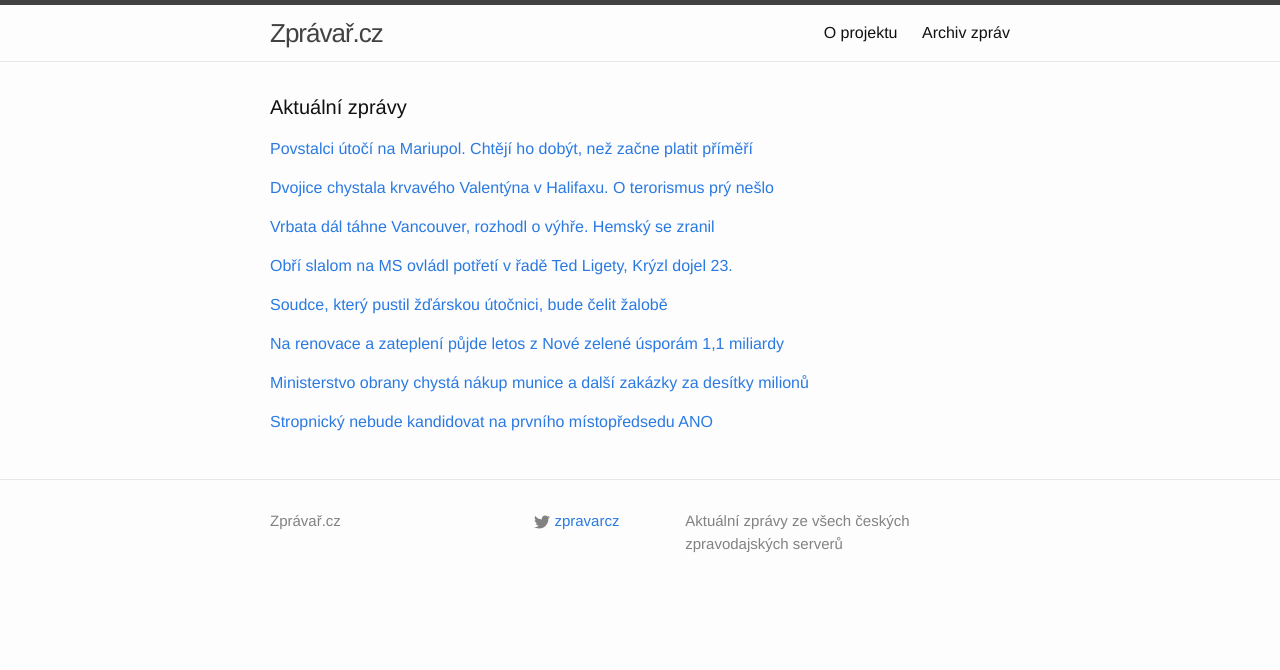
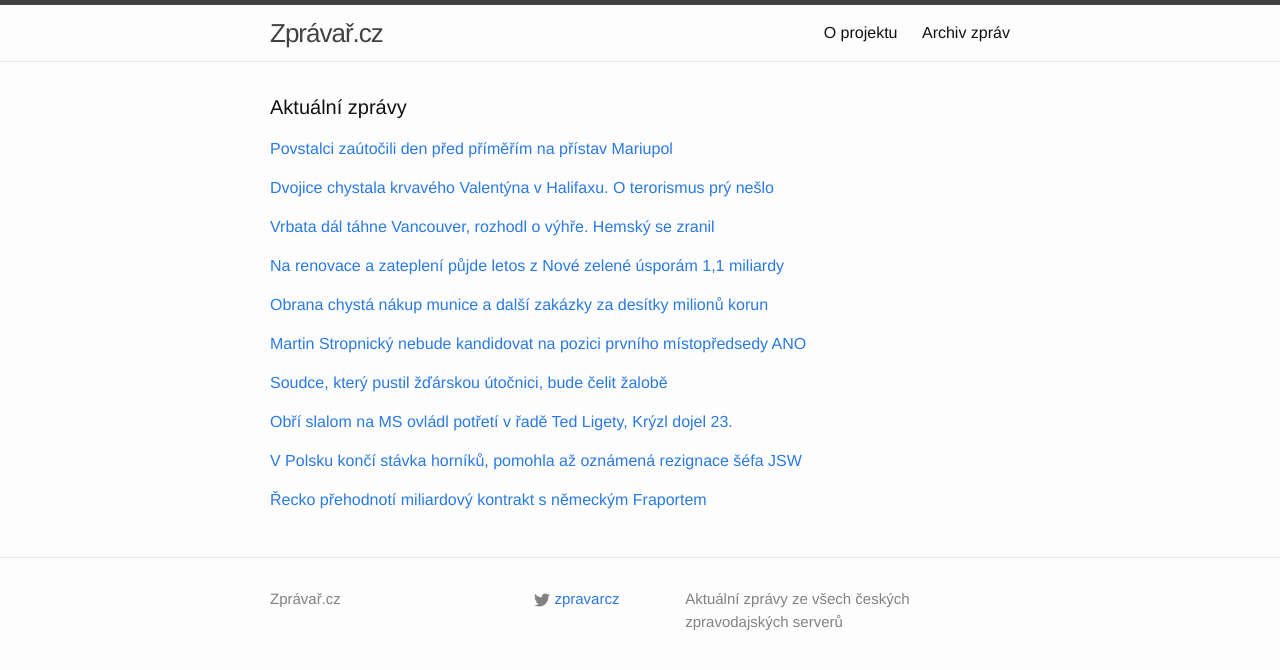
Before and after one commit to adliska/zpravar, a Jekyll site: the page built from index.html, in a window 1280 px wide. Shown: the top 670 px of the page. Built offline with Jekyll 4.4.1, drawn with Linux system fonts in a browser that asks for light colours.

Commit message:
zpravar news update

```diff
--- a/index.html
+++ b/index.html
@@ -5,9 +5,10 @@ layout: default
 <div class="home">
     <h1 class="page-heading">Aktuální zprávy</h1>
 
-<p><a href="javascript:;" onclick="toggle_visibility('zpravy0')">Povstalci útočí na Mariupol. Chtějí ho dobýt, než začne platit příměří</a></p>
+<p><a href="javascript:;" onclick="toggle_visibility('zpravy0')">Povstalci zaútočili den před příměřím na přístav Mariupol</a></p>
 <div id="zpravy0" style="display:none">
 <ul>
+<li><a href=http://www.tyden.cz/rubriky/zahranici/rusko-a-okoli/povstalci-zautocili-den-pred-primerim-na-pristav-mariupol_333460.html>Povstalci zaútočili den před příměřím na přístav Mariupol - www.tyden.cz</a></li>
 <li><a href=http://zpravy.e15.cz/zahranicni/udalosti/povstalci-utoci-na-mariupol-chteji-ho-dobyt-nez-zacne-platit-primeri-1162960>Povstalci útočí na Mariupol. Chtějí ho dobýt, než začne platit příměří - zpravy.e15.cz</a></li>
 <li><a href=http://www.novinky.cz/zahranicni/evropa/361683-tesne-pred-primerim-zautocili-separatiste-na-pristav-mariupol.html>Těsně před příměřím zaútočili separatisté na přístav Mariupol - www.novinky.cz</a></li>
 <li><a href=http://www.ceskenoviny.cz/zpravy/zpravy/povstalci-chteji-primeri-dodrzovat-maji-pry-zaruky-mocnosti/1181338>Povstalci chtějí příměří dodržovat, mají prý záruky mocností - www.ceskenoviny.cz</a></li>
@@ -46,42 +47,58 @@ layout: default
 <li><a href=http://www.sportovninoviny.cz/zpravy/vrbata-bodoval-v-nhl-poosme-za-sebou-new-jersey-opet-prohralo/1181304>Vrbata bodoval v NHL poosmé za sebou, New Jersey opět prohrálo - www.sportovninoviny.cz</a></li>
 <li><a href=http://hokej.idnes.cz/vrbata-si-vytvoril-novy-osobni-rekord-dh4-/nhl.aspx?c=A150214_071342_nhl_Mkr>Vrbata si vytvořil nový osobní rekord, Voráček bral jubilejní 60. bod - hokej.idnes.cz</a></li>
 </ul>
-</div><p><a href="javascript:;" onclick="toggle_visibility('zpravy3')">Obří slalom na MS ovládl potřetí v řadě Ted Ligety, Krýzl dojel 23.</a></p>
+</div><p><a href="javascript:;" onclick="toggle_visibility('zpravy3')">Na renovace a zateplení půjde letos z Nové zelené úsporám 1,1 miliardy</a></p>
 <div id="zpravy3" style="display:none">
+<ul>
+<li><a href=http://zpravy.e15.cz/byznys/reality-a-stavebnictvi/na-renovace-a-zatepleni-pujde-letos-z-nove-zelene-usporam-1-1-miliardy-1162965>Na renovace a zateplení půjde letos z Nové zelené úsporám 1,1 miliardy - zpravy.e15.cz</a></li>
+<li><a href=http://byznys.ihned.cz/c1-63535760-v-programu-nova-zelena-usporam-bude-letos-k-dispozici-1-1-miliardy-korun>V programu Nová zelená úsporám bude letos k dispozici 1,1 miliardy korun - byznys.ihned.cz</a></li>
+<li><a href=http://domaci.ihned.cz/c1-63535760-v-programu-nova-zelena-usporam-bude-letos-k-dispozici-1-1-miliardy-korun>V programu Nová zelená úsporám bude letos k dispozici 1,1 miliardy korun - domaci.ihned.cz</a></li>
+<li><a href=http://www.financninoviny.cz/zpravodajstvi/zpravy/dotace-na-energeticke-uspory-opet-od-1-dubna-bude-v-nich-1-1-mld/1181331>Dotace na energetické úspory opět od 1.dubna, bude v nich 1,1 mld - www.financninoviny.cz</a></li>
+</ul>
+</div><p><a href="javascript:;" onclick="toggle_visibility('zpravy4')">Obrana chystá nákup munice a další zakázky za desítky milionů korun </a></p>
+<div id="zpravy4" style="display:none">
+<ul>
+<li><a href=http://www.lidovky.cz/obrana-chysta-nakup-munice-a-dalsi-zakazky-za-desitky-milionu-korun-110-/zpravy-domov.aspx?c=A150214_110205_ln_domov_mct>Obrana chystá nákup munice a další zakázky za desítky milionů korun  - www.lidovky.cz</a></li>
+<li><a href=http://www.denik.cz/z_domova/ministerstvo-obrany-chysta-nakup-munice-a-dalsi-zakazky-za-desitky-milionu-20150.html>Ministerstvo obrany chystá nákup munice a další zakázky za desítky milionů - www.denik.cz</a></li>
+<li><a href=http://www.ceskenoviny.cz/zpravy/zpravy/obrana-chysta-nakup-munice-a-dalsi-zakazky-za-desitky-milionu-kc/1181337>Obrana chystá nákup munice a další zakázky za desítky milionů Kč - www.ceskenoviny.cz</a></li>
+<li><a href=http://domaci.ihned.cz/c1-63535770-ministerstvo-obrany-vypise-desetimilionove-zakazky-na-munici-a-inovace>Ministerstvo obrany vypíše desetimilionové zakázky na munici a inovace - domaci.ihned.cz</a></li>
+</ul>
+</div><p><a href="javascript:;" onclick="toggle_visibility('zpravy5')">Martin Stropnický nebude kandidovat na pozici prvního místopředsedy ANO</a></p>
+<div id="zpravy5" style="display:none">
+<ul>
+<li><a href=http://domaci.ihned.cz/c1-63535790-martin-stropnicky-nebude-kandidovat-na-pozici-prvniho-mistopredsedy-ano>Martin Stropnický nebude kandidovat na pozici prvního místopředsedy ANO - domaci.ihned.cz</a></li>
+<li><a href=http://zpravy.e15.cz/domaci/politika/stropnicky-nebude-kandidovat-na-prvniho-mistopredsedu-ano-1162957>Stropnický nebude kandidovat na prvního místopředsedu ANO - zpravy.e15.cz</a></li>
+<li><a href=http://www.ceskenoviny.cz/zpravy/zpravy/stropnicky-nebude-kandidovat-na-prvniho-mistopredsedu-ano/1181295>Stropnický nebude kandidovat na prvního místopředsedu ANO - www.ceskenoviny.cz</a></li>
+<li><a href=http://www.denik.cz/z_domova/stropnicky-nebude-kandidovat-na-prvniho-mistopredsedu-ano-20150214.html>Stropnický nebude kandidovat na prvního místopředsedu ANO - www.denik.cz</a></li>
+</ul>
+</div><p><a href="javascript:;" onclick="toggle_visibility('zpravy6')">Soudce, který pustil žďárskou útočnici, bude čelit žalobě</a></p>
+<div id="zpravy6" style="display:none">
+<ul>
+<li><a href=http://www.tyden.cz/rubriky/domaci/soudce-ktery-pustil-zdarskou-utocnici-bude-celit-zalobe_333459.html>Soudce, který pustil žďárskou útočnici, bude čelit žalobě - www.tyden.cz</a></li>
+<li><a href=http://zpravy.idnes.cz/soudce-ktery-pustil-utocnici-ze-zdaru-pujde-pred-karny-senat-p59-/domaci.aspx?c=A150214_073019_domaci_pku>Soudce, který pustil útočnici ze Žďáru, půjde před kárný senát - zpravy.idnes.cz</a></li>
+<li><a href=http://www.denik.cz/z_domova/soudce-pujde-kvuli-zdarske-utocnici-pred-karny-senat-20150214.html>Soudce propustil žďárskou útočnici z ústavu. Teď bude čelit žalobě - www.denik.cz</a></li>
+<li><a href=http://zpravy.idnes.cz/soudce-pujde-kvuli-zdarske-utocnici-pred-karny-senat-p0i-/domaci.aspx?c=A150214_073019_domaci_pku>Soudce půjde kvůli žďárské útočnici před kárný senát - zpravy.idnes.cz</a></li>
+</ul>
+</div><p><a href="javascript:;" onclick="toggle_visibility('zpravy7')">Obří slalom na MS ovládl potřetí v řadě Ted Ligety, Krýzl dojel 23.</a></p>
+<div id="zpravy7" style="display:none">
 <ul>
 <li><a href=http://www.rozhlas.cz/_zprava/obri-slalom-na-ms-ovladl-potreti-v-rade-ted-ligety-kryzl-dojel-23--1455611>Obří slalom na MS ovládl potřetí v řadě Ted Ligety, Krýzl dojel 23. - www.rozhlas.cz</a></li>
 <li><a href=http://www.rozhlas.cz/_zprava/obri-slalom-na-ms-ovladl-potreti-v-rade-ted-ligety-kryzl-je-23--1455610>Obří slalom na MS ovládl potřetí v řadě Ted Ligety, Krýzl je 23 - www.rozhlas.cz</a></li>
 <li><a href=http://www.rozhlas.cz/_zprava/obri-slalom-na-ms-ovladl-potreti-v-rade-ted-ligety-kryzl-je-23--1455611>Obří slalom na MS ovládl potřetí v řadě Ted Ligety, Krýzl je 23 - www.rozhlas.cz</a></li>
 <li><a href=http://sport.aktualne.cz/ms-zlaty-hattrick-v-obrim-slalomu-pro-ligetyho-kryzl-23/r~5e74b902b3eb11e4aff10025900fea04/>MS: Zlatý hattrick v obřím slalomu pro Ligetyho, Krýzl 23. - sport.aktualne.cz</a></li>
 </ul>
-</div><p><a href="javascript:;" onclick="toggle_visibility('zpravy4')">Soudce, který pustil žďárskou útočnici, bude čelit žalobě</a></p>
-<div id="zpravy4" style="display:none">
+</div><p><a href="javascript:;" onclick="toggle_visibility('zpravy8')">V Polsku končí stávka horníků, pomohla až oznámená rezignace šéfa JSW</a></p>
+<div id="zpravy8" style="display:none">
 <ul>
-<li><a href=http://www.tyden.cz/rubriky/domaci/soudce-ktery-pustil-zdarskou-utocnici-bude-celit-zalobe_333459.html>Soudce, který pustil žďárskou útočnici, bude čelit žalobě - www.tyden.cz</a></li>
-<li><a href=http://zpravy.idnes.cz/soudce-ktery-pustil-utocnici-ze-zdaru-pujde-pred-karny-senat-p59-/domaci.aspx?c=A150214_073019_domaci_pku>Soudce, který pustil útočnici ze Žďáru, půjde před kárný senát - zpravy.idnes.cz</a></li>
-<li><a href=http://www.denik.cz/z_domova/soudce-pujde-kvuli-zdarske-utocnici-pred-karny-senat-20150214.html>Soudce propustil žďárskou útočnici z ústavu. Teď bude čelit žalobě - www.denik.cz</a></li>
-<li><a href=http://zpravy.idnes.cz/soudce-pujde-kvuli-zdarske-utocnici-pred-karny-senat-p0i-/domaci.aspx?c=A150214_073019_domaci_pku>Soudce půjde kvůli žďárské útočnici před kárný senát - zpravy.idnes.cz</a></li>
+<li><a href=http://zpravy.e15.cz/byznys/prumysl-a-energetika/v-polsku-konci-stavka-horniku-pomohla-az-oznamena-rezignace-sefa-jsw-1162969>V Polsku končí stávka horníků, pomohla až oznámená rezignace šéfa JSW - zpravy.e15.cz</a></li>
+<li><a href=http://zpravy.aktualne.cz/zahranici/stavkujici-polsti-hornici-po-dvou-tydnech-ukonci-protest/r~5e516842b42e11e4b6d20025900fea04/>Stávkující polští horníci po dvou týdnech ukončí protest - zpravy.aktualne.cz</a></li>
+<li><a href=http://www.financninoviny.cz/zpravodajstvi/zpravy/stavkujici-polsti-hornici-souhlasi-s-ukoncenim-protestu/1181350>Stávkující polští horníci souhlasí s ukončením protestu - www.financninoviny.cz</a></li>
 </ul>
-</div><p><a href="javascript:;" onclick="toggle_visibility('zpravy5')">Na renovace a zateplení půjde letos z Nové zelené úsporám 1,1 miliardy</a></p>
-<div id="zpravy5" style="display:none">
+</div><p><a href="javascript:;" onclick="toggle_visibility('zpravy9')">Řecko přehodnotí miliardový kontrakt s německým Fraportem</a></p>
+<div id="zpravy9" style="display:none">
 <ul>
-<li><a href=http://zpravy.e15.cz/byznys/reality-a-stavebnictvi/na-renovace-a-zatepleni-pujde-letos-z-nove-zelene-usporam-1-1-miliardy-1162965>Na renovace a zateplení půjde letos z Nové zelené úsporám 1,1 miliardy - zpravy.e15.cz</a></li>
-<li><a href=http://byznys.ihned.cz/c1-63535760-v-programu-nova-zelena-usporam-bude-letos-k-dispozici-1-1-miliardy-korun>V programu Nová zelená úsporám bude letos k dispozici 1,1 miliardy korun - byznys.ihned.cz</a></li>
-<li><a href=http://domaci.ihned.cz/c1-63535760-v-programu-nova-zelena-usporam-bude-letos-k-dispozici-1-1-miliardy-korun>V programu Nová zelená úsporám bude letos k dispozici 1,1 miliardy korun - domaci.ihned.cz</a></li>
-<li><a href=http://www.financninoviny.cz/zpravodajstvi/zpravy/dotace-na-energeticke-uspory-opet-od-1-dubna-bude-v-nich-1-1-mld/1181331>Dotace na energetické úspory opět od 1.dubna, bude v nich 1,1 mld - www.financninoviny.cz</a></li>
-</ul>
-</div><p><a href="javascript:;" onclick="toggle_visibility('zpravy6')">Ministerstvo obrany chystá nákup munice a další zakázky za desítky milionů</a></p>
-<div id="zpravy6" style="display:none">
-<ul>
-<li><a href=http://www.denik.cz/z_domova/ministerstvo-obrany-chysta-nakup-munice-a-dalsi-zakazky-za-desitky-milionu-20150.html>Ministerstvo obrany chystá nákup munice a další zakázky za desítky milionů - www.denik.cz</a></li>
-<li><a href=http://www.ceskenoviny.cz/zpravy/zpravy/obrana-chysta-nakup-munice-a-dalsi-zakazky-za-desitky-milionu-kc/1181337>Obrana chystá nákup munice a další zakázky za desítky milionů Kč - www.ceskenoviny.cz</a></li>
-<li><a href=http://domaci.ihned.cz/c1-63535770-ministerstvo-obrany-vypise-desetimilionove-zakazky-na-munici-a-inovace>Ministerstvo obrany vypíše desetimilionové zakázky na munici a inovace - domaci.ihned.cz</a></li>
-</ul>
-</div><p><a href="javascript:;" onclick="toggle_visibility('zpravy7')">Stropnický nebude kandidovat na prvního místopředsedu ANO</a></p>
-<div id="zpravy7" style="display:none">
-<ul>
-<li><a href=http://zpravy.e15.cz/domaci/politika/stropnicky-nebude-kandidovat-na-prvniho-mistopredsedu-ano-1162957>Stropnický nebude kandidovat na prvního místopředsedu ANO - zpravy.e15.cz</a></li>
-<li><a href=http://www.ceskenoviny.cz/zpravy/zpravy/stropnicky-nebude-kandidovat-na-prvniho-mistopredsedu-ano/1181295>Stropnický nebude kandidovat na prvního místopředsedu ANO - www.ceskenoviny.cz</a></li>
-<li><a href=http://www.denik.cz/z_domova/stropnicky-nebude-kandidovat-na-prvniho-mistopredsedu-ano-20150214.html>Stropnický nebude kandidovat na prvního místopředsedu ANO - www.denik.cz</a></li>
+<li><a href=http://zpravy.e15.cz/byznys/doprava-a-logistika/recko-prehodnoti-miliardovy-kontrakt-s-nemeckym-fraportem-1162967>Řecko přehodnotí miliardový kontrakt s německým Fraportem - zpravy.e15.cz</a></li>
+<li><a href=http://www.ceskatelevize.cz/ct24/ekonomika/301684-fraport-recka-letiste-neziska-vlada-se-chysta-obchod-prehodnotit/>Fraport řecká letiště nezíská, vláda se chystá obchod přehodnotit - www.ceskatelevize.cz</a></li>
+<li><a href=http://www.financninoviny.cz/zpravodajstvi/zpravy/recko-chce-prehodnotit-miliardovy-kontrakt-s-nemeckym-fraportem/1181342>Řecko chce přehodnotit miliardový kontrakt s německým Fraportem - www.financninoviny.cz</a></li>
 </ul>
 </div></div>
```
